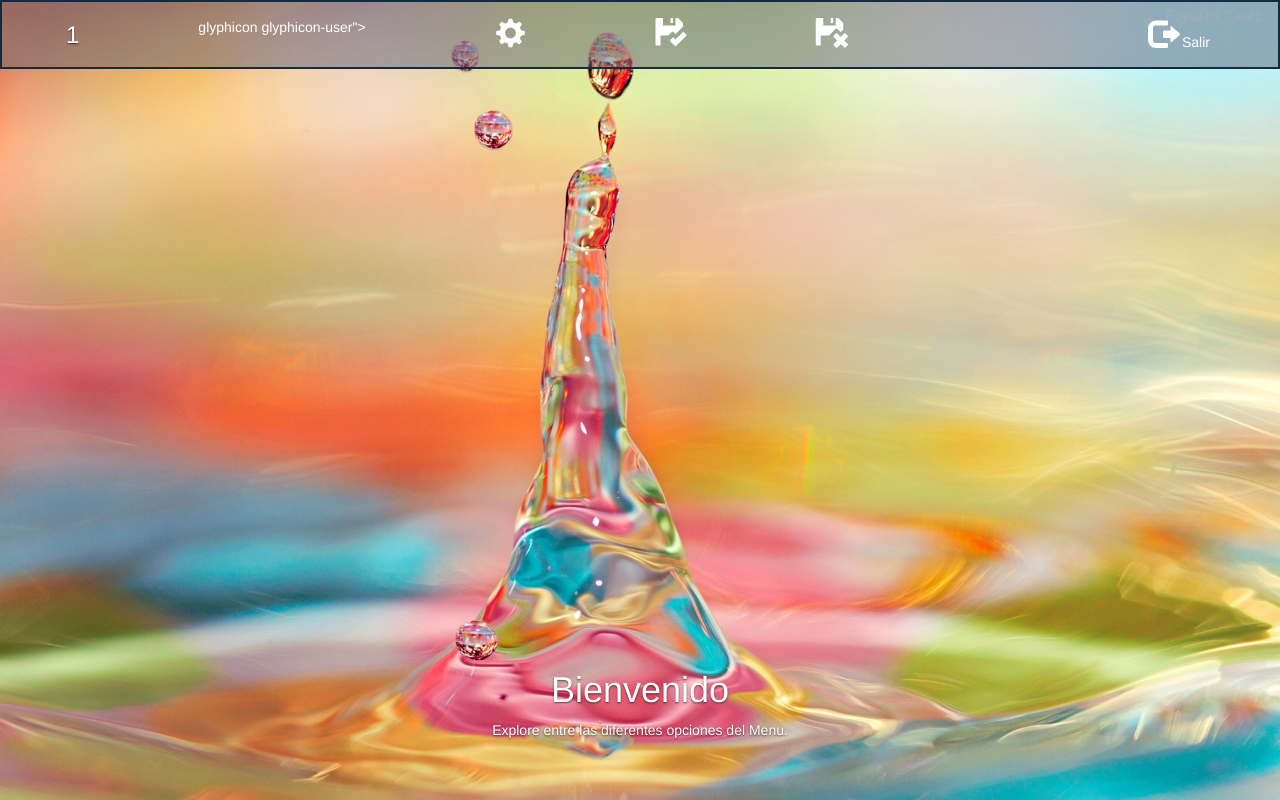
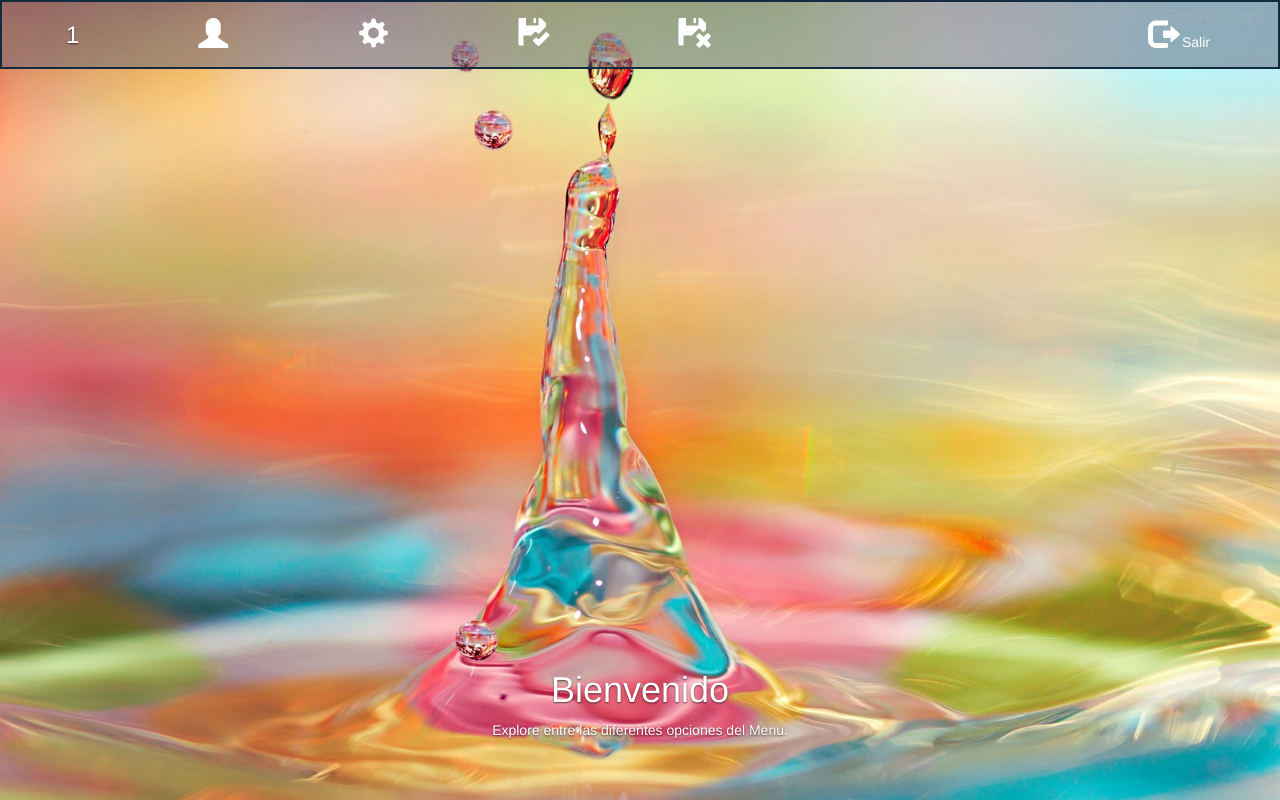
Before and after one commit to devcrack/Proyecto-Web, a PHP site: page /Marillac_Web/php/home_user.php?user=1 in a window 1280 px wide. Run offline with PHP 8.4, Linux system fonts and the light colour scheme.

Commit message:
Se ajusto para que presente la informacion del usuario con formato. Mas sin embargo aun tiene errores con las funcionalidades del nav bar.

```diff
--- a/php/home_user.php
+++ b/php/home_user.php
@@ -42,13 +42,13 @@ $name=$_GET['user'];
         </div>
         <div class="collapse navbar-collapse" id="bs-example-navbar-collapse-1">
             <ul class="nav navbar-nav">
-                <li> <a href="update_profile_user.php?user=<?php echo $name."\""?>> glyphicon glyphicon-user"></span> </a> </li>
-                <li> <a  onclick="user_modification()" href="#" > <span class="glyphicon glyphicon-cog"> </span> </a> </li>
-                <li> <a data-toggle="tab" href="#Dar_Alta_Us"> <span class="glyphicon glyphicon-floppy-saved"> </span>  </a> </li>
+                <li> <a href= "backend/load_profile_user.php?user=<?php echo $name."\""?>> <span class = "glyphicon glyphicon-user"></span> </a> </li>
+                <li> <a  href="./backend/load_update_user.php?user=<?php echo $name."\""?> > <span class="glyphicon glyphicon-cog"> </span> </a> </li>
+                <li> <a  href="#"> <span class="glyphicon glyphicon-floppy-saved"> </span>  </a> </li>
                 <li> <a data-toggle="tab" href="#Dar_Baja_Us"> <span class="glyphicon glyphicon-floppy-remove"> </span> </a> </li>
             </ul>
             <ul class="nav navbar-nav navbar-right">
-                <li><a href="./login.php"><span class="glyphicon glyphicon-log-out tags-color"></span> Salir </a></li>
+                <li><a href="login.php"><span class="glyphicon glyphicon-log-out tags-color"></span> Salir </a></li>
             </ul>
         </div><!-- navbar-collapse -->
     </div>
```
